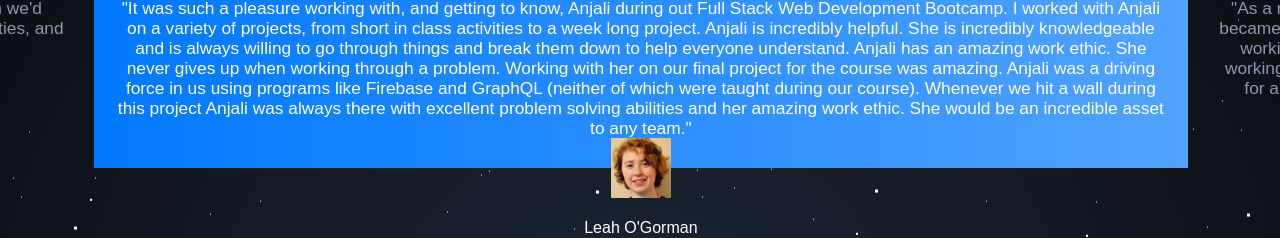
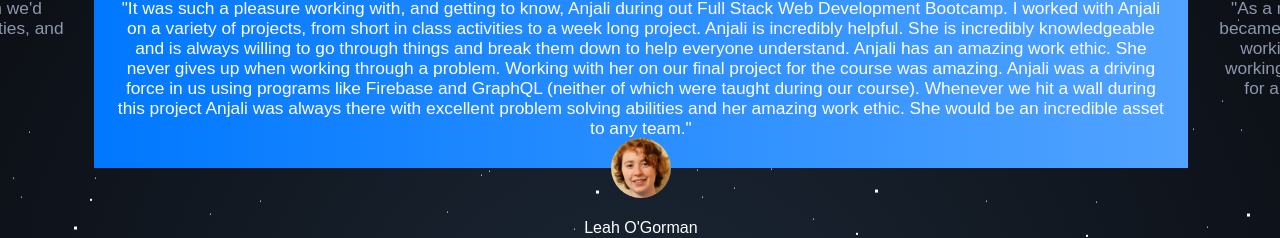
Before and after one commit to Anjali9293/Portfolio, a React (Create React App) app: page / in a window 1280 px wide. Shown: the part 1998-2236 px from the top of the page. Built offline with nearby package versions, Linux system fonts and the light colour scheme; some icons are missing.

Commit message:
made images rounded circle for teammates

```diff
--- a/src/app/components/testimonials.js
+++ b/src/app/components/testimonials.js
@@ -69,7 +69,7 @@ function Testimonials(){
                     <div className="item" key={`testimonial-${i}`}>
                         <div className="content">"{testimonial.content}"</div>
                         <div className="customer-thumb">
-                        <img src={testimonial.image} alt={testimonial.name}/>
+                        <img src={testimonial.image} alt={testimonial.name} className="rounded-circle"/>
                         <h6 className="text-white mb-0">{testimonial.name}</h6>
                         <p>{testimonial.position}</p>
                         </div>
```
